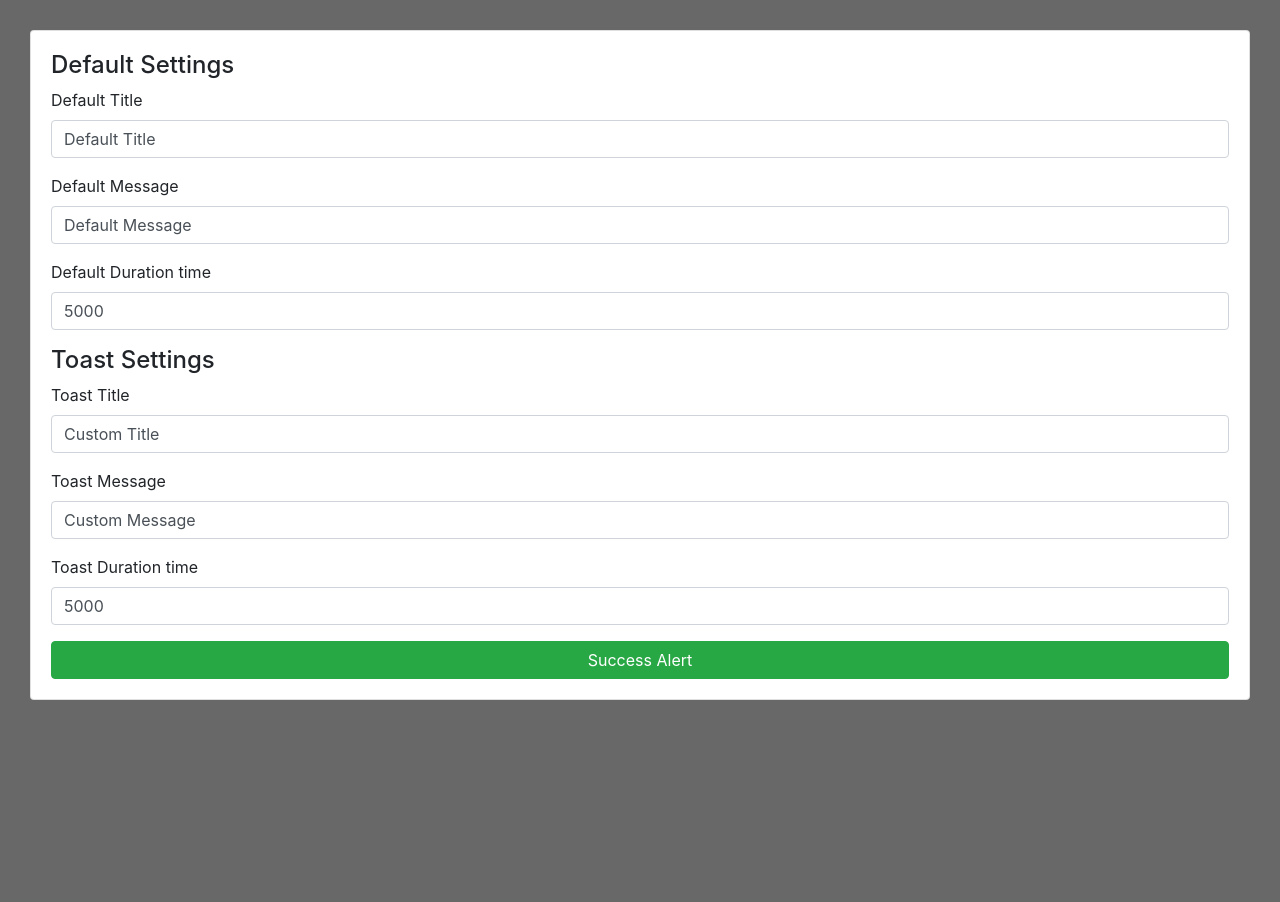
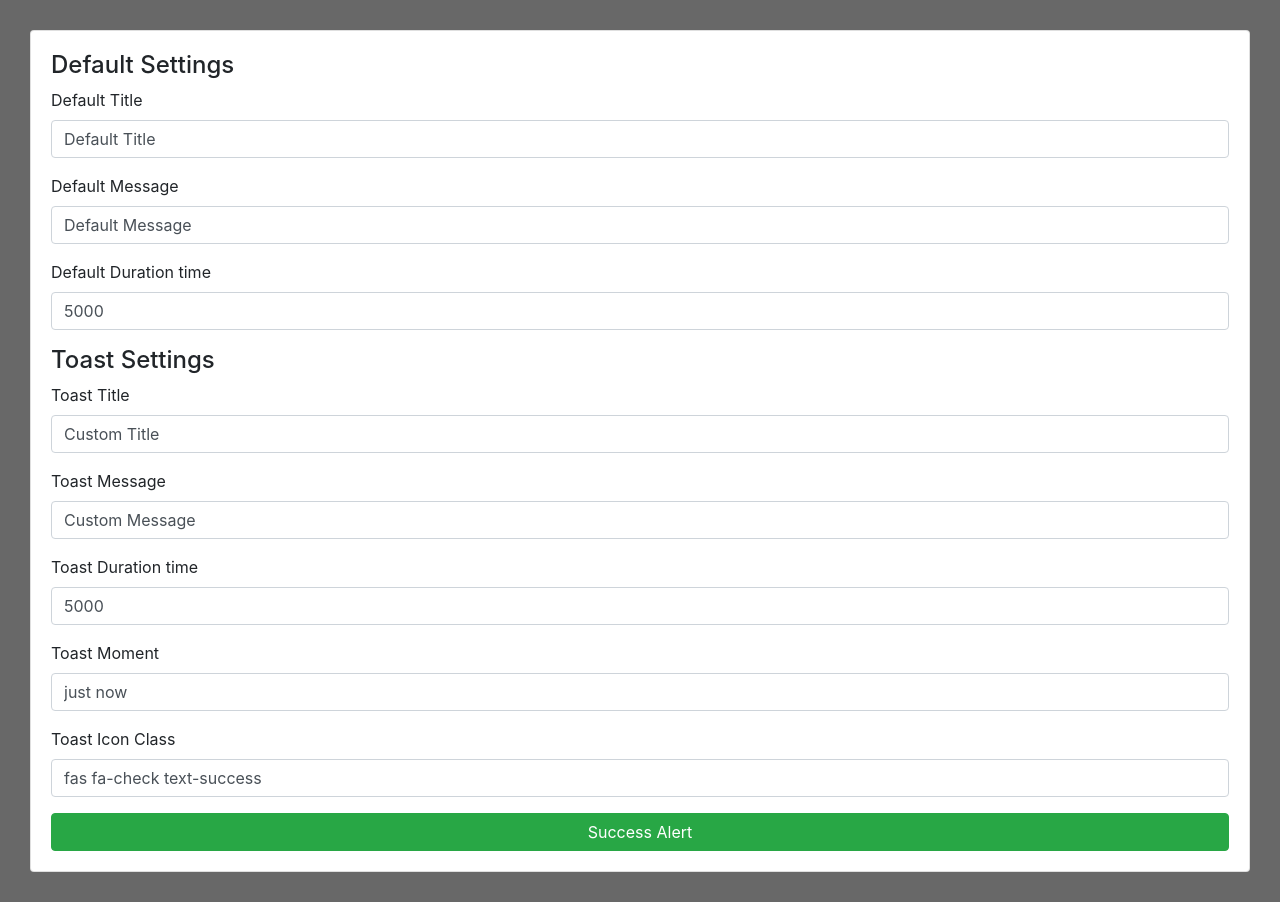
Before and after one commit to pieterlexis/angular-bootstrap-toasts, an Angular app: page / in a window 1280 px wide. Before the commit the page ends 800 px from the top, so only its background shows below. Built offline with nearby package versions, Linux system fonts and the light colour scheme.

Commit message:
Icons and more

```diff
--- a/projects/angular-bootstrap-toasts/src/lib/Components/toast-message/toast-message.component.css
+++ b/projects/angular-bootstrap-toasts/src/lib/Components/toast-message/toast-message.component.css
@@ -17,6 +17,10 @@
     border-bottom: solid 1px #dfe0e1;
     background: #eeeeee;
     color: #6c757d;
+}
+
+._toast-header i {
+    margin-right: 5px;
 }
 
 ._toast-header strong {
--- a/projects/angular-bootstrap-toasts/src/lib/Models/toast-message.models.ts
+++ b/projects/angular-bootstrap-toasts/src/lib/Models/toast-message.models.ts
@@ -33,11 +33,12 @@ export class ToastMessage {
         params: ToastMessageParams,
         toastId: number
     ) {
-        this.id       = toastId;
-        this.text     = params.text;
-        this.title    = params.title;
-        this.moment   = params.moment;
-        this.duration = params.duration;
+        this.id        = toastId;
+        this.text      = params.text;
+        this.title     = params.title;
+        this.moment    = params.moment;
+        this.duration  = params.duration;
+        this.iconClass = params.iconClass;
     }
 }
 
@@ -49,11 +50,12 @@ export class ToastMessageParams {
     /** Great property to show time/date or something like this (short info near title) */
     moment?: string;
 
-    /** ### Time in milliseconds over which will be displayed toast  */
+    /** Time in milliseconds over which will be displayed toast  */
     duration?: number;
 
-    /** ### Class of icon for title
+    /** Class of icon for title
      * For example: `fas fa-heart` (FontAwesome)
+     * You can also add color class, ex: `fas fa-heart text-success` (Bootstrap color class)
      */
     iconClass?: string;
 }
--- a/src/app/app.component.html
+++ b/src/app/app.component.html
@@ -65,6 +65,26 @@
             [(ngModel)]="ToastDuration" />
     </div>
 
+    <div class="form-group">
+        <label for="ToastMomentInput">Toast Moment</label>
+
+        <input
+            id="ToastMomentInput"
+            class="form-control"
+            type="text"
+            [(ngModel)]="ToastMoment" />
+    </div>
+
+    <div class="form-group">
+        <label for="ToastIconClassInput">Toast Icon Class</label>
+
+        <input
+            id="ToastIconClassInput"
+            class="form-control"
+            type="text"
+            [(ngModel)]="ToastIconClass" />
+    </div>
+
     <button
         class="btn btn-success"
         (click)="showSuccessToast()">Success Alert</button>
--- a/src/app/app.component.ts
+++ b/src/app/app.component.ts
@@ -20,6 +20,8 @@ export class AppComponent implements OnInit {
   public ToastTitle: string       = 'Custom Title';
   public ToastMessage: string     = 'Custom Message';
   public ToastDuration: number    = 5000;
+  public ToastMoment: string      = 'just now';
+  public ToastIconClass: string   = 'fas fa-check text-success';
 
   ngOnInit() {
     this.toastsService.changeDefaultTitle(this.DefaultTitle);
@@ -52,7 +54,9 @@ export class AppComponent implements OnInit {
     this.toastsService.successToast({
       text: this.ToastMessage,
       title: this.ToastTitle,
-      duration: this.ToastDuration
+      duration: this.ToastDuration,
+      moment: this.ToastMoment,
+      iconClass: this.ToastIconClass
     });
   }
 }
```
